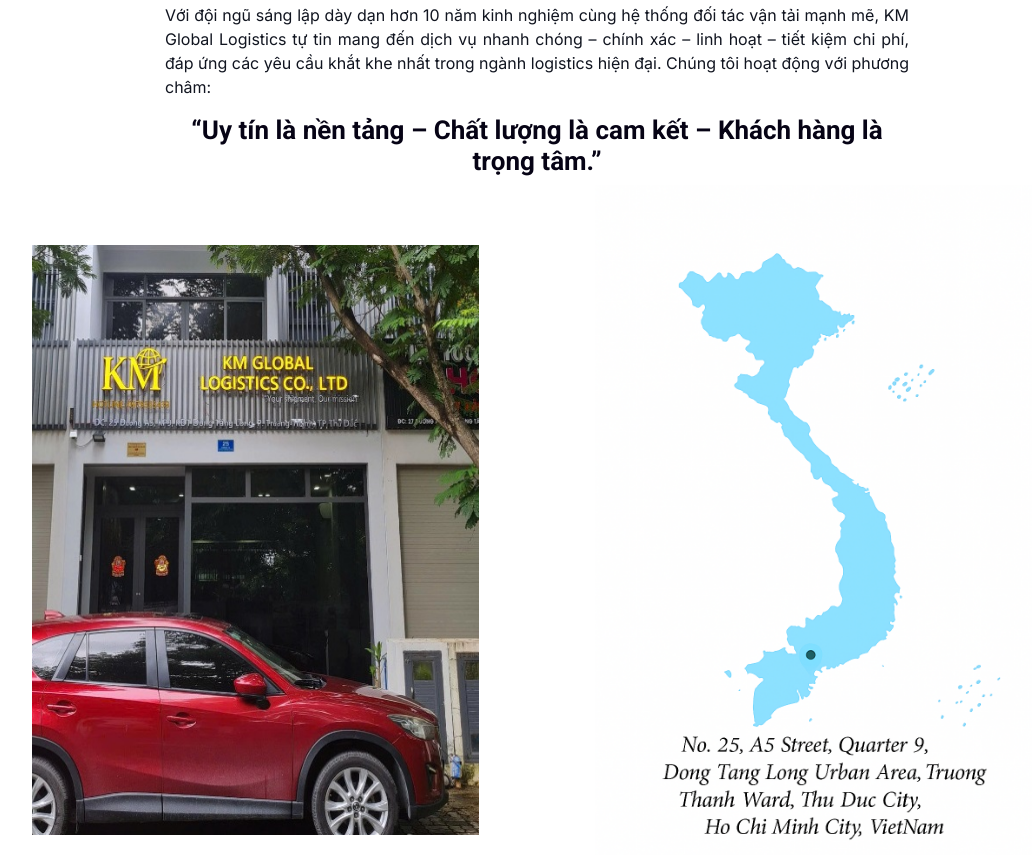
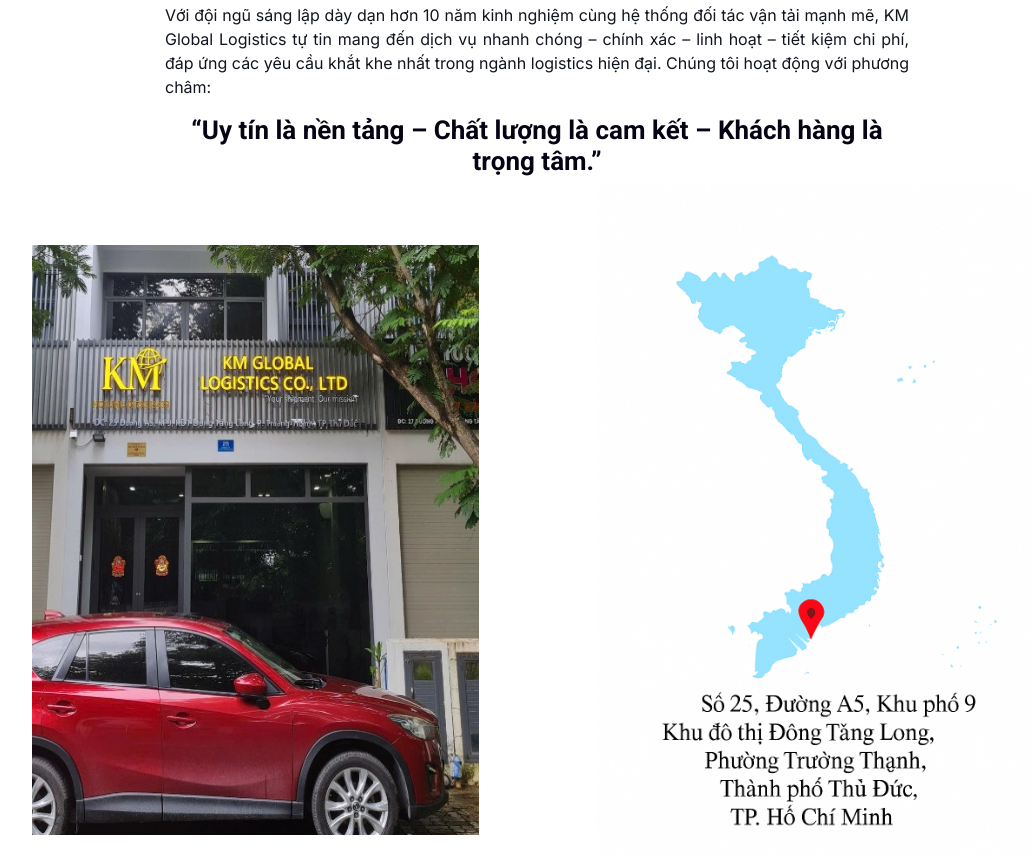
Before and after one commit to hoadzzz/kmlogistics, a plain HTML site: page vn/about.html in a window 1280 px wide. Shown: the part 831-1689 px from the top of the page, without its empty margins (103-1135 px from the left). Drawn offline with nearby package versions, Linux system fonts and the light colour scheme.

Commit message:
fix img map vn

```diff
--- a/vn/about.html
+++ b/vn/about.html
@@ -103,7 +103,7 @@
         </div>
         <div class="about-vietnam wow fadeInUp" data-wow-delay="0.7s" style="display: flex; gap: 10px; margin-bottom: 4rem;">
             <img decoding="async" src="../img/vitual.jpg" alt="" style="margin-top: 60px; margin-bottom: 20px;">
-            <img decoding="async" src="../img/vietnam_map.png" alt="">
+            <img decoding="async" src="../img/vietnam_map_vn.png" alt="">
         </div>
 
     </div>
```
